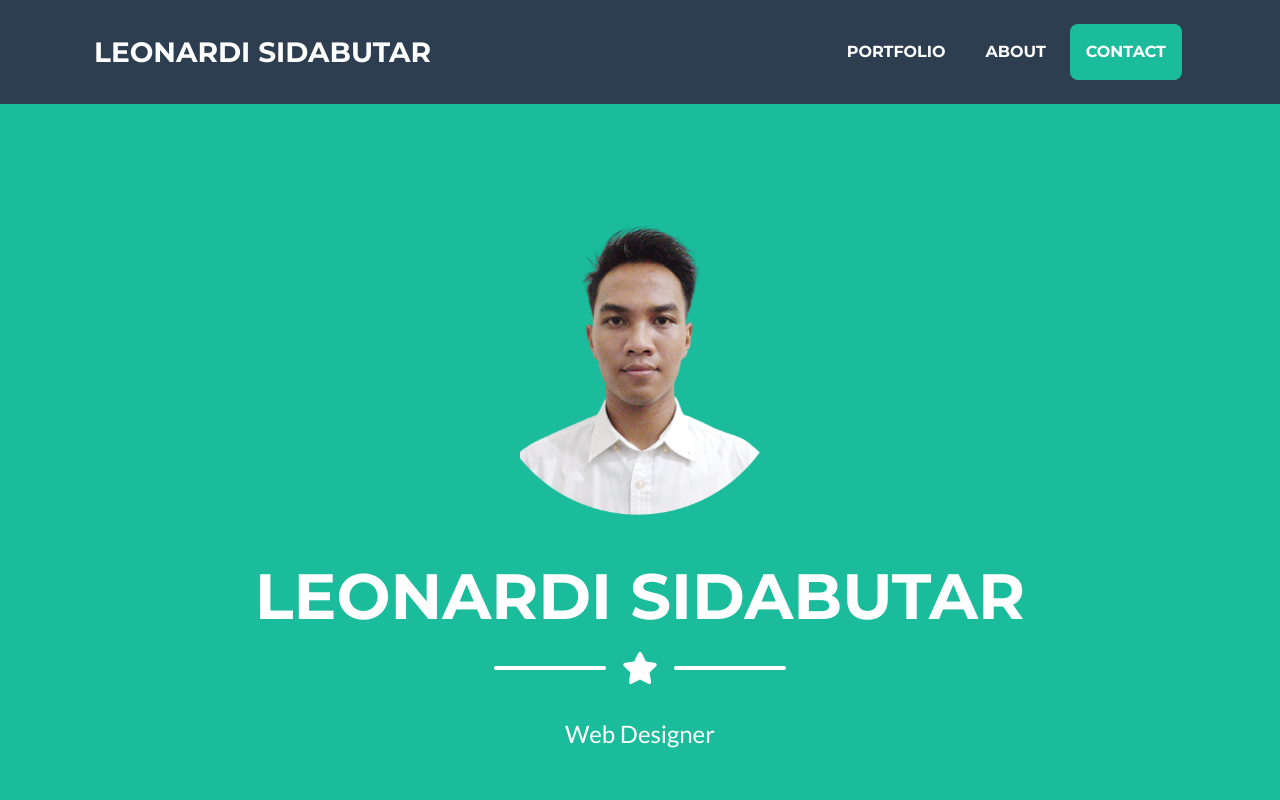
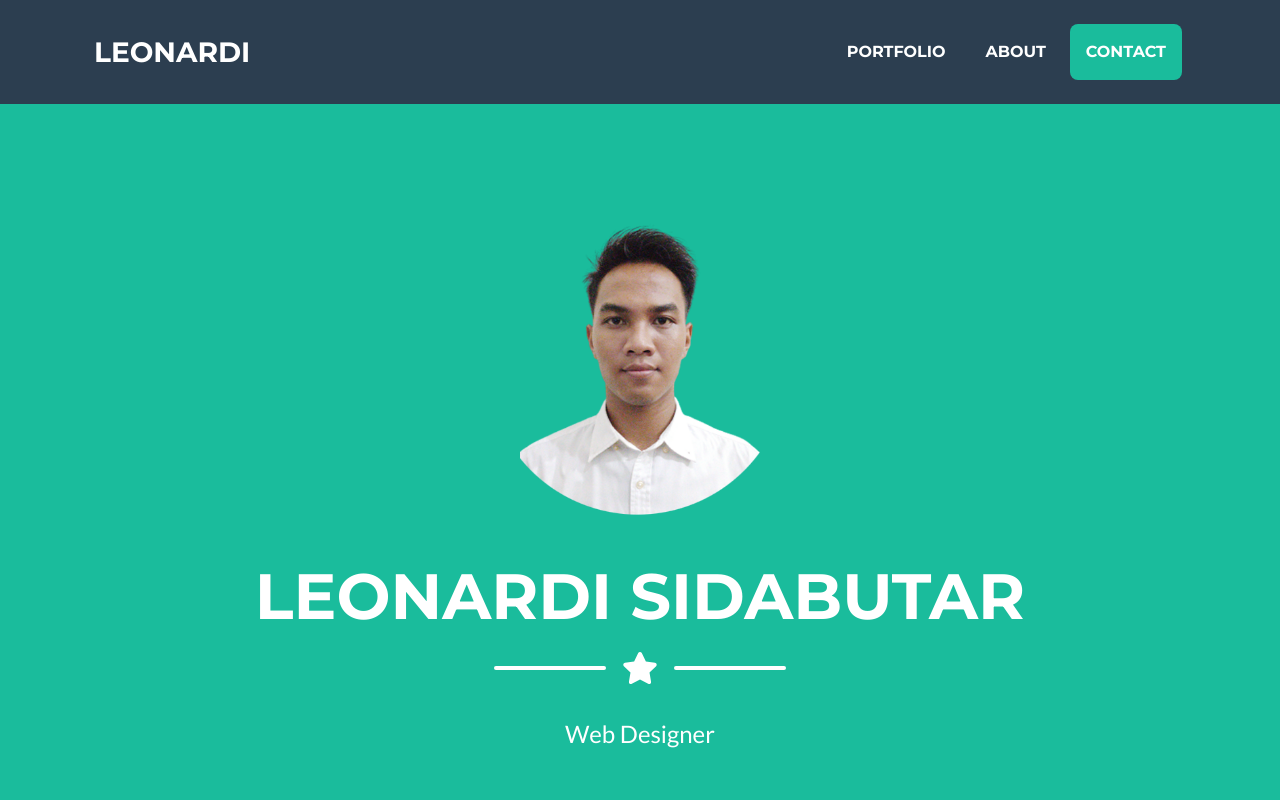
Before and after one commit to leonardi-sidabutar/leonardi-sidabutar.github.io, a plain HTML site: page index.html in a window 1280 px wide. Shown: the top 800 px of the page. Drawn offline with nearby package versions, Linux system fonts and the light colour scheme.

Commit message:
Update index.html

```diff
--- a/index.html
+++ b/index.html
@@ -20,7 +20,7 @@
         <!-- Navigation-->
         <nav class="navbar navbar-expand-lg bg-secondary text-uppercase fixed-top" id="mainNav">
             <div class="container">
-                <a class="navbar-brand js-scroll-trigger" href="#page-top">Leonardi Sidabutar</a>
+                <a class="navbar-brand js-scroll-trigger" href="#page-top">Leonardi</a>
                 <button class="navbar-toggler navbar-toggler-right text-uppercase font-weight-bold bg-primary text-white rounded" type="button" data-toggle="collapse" data-target="#navbarResponsive" aria-controls="navbarResponsive" aria-expanded="false" aria-label="Toggle navigation">
                     Menu
                     <i class="fas fa-bars"></i>
```
